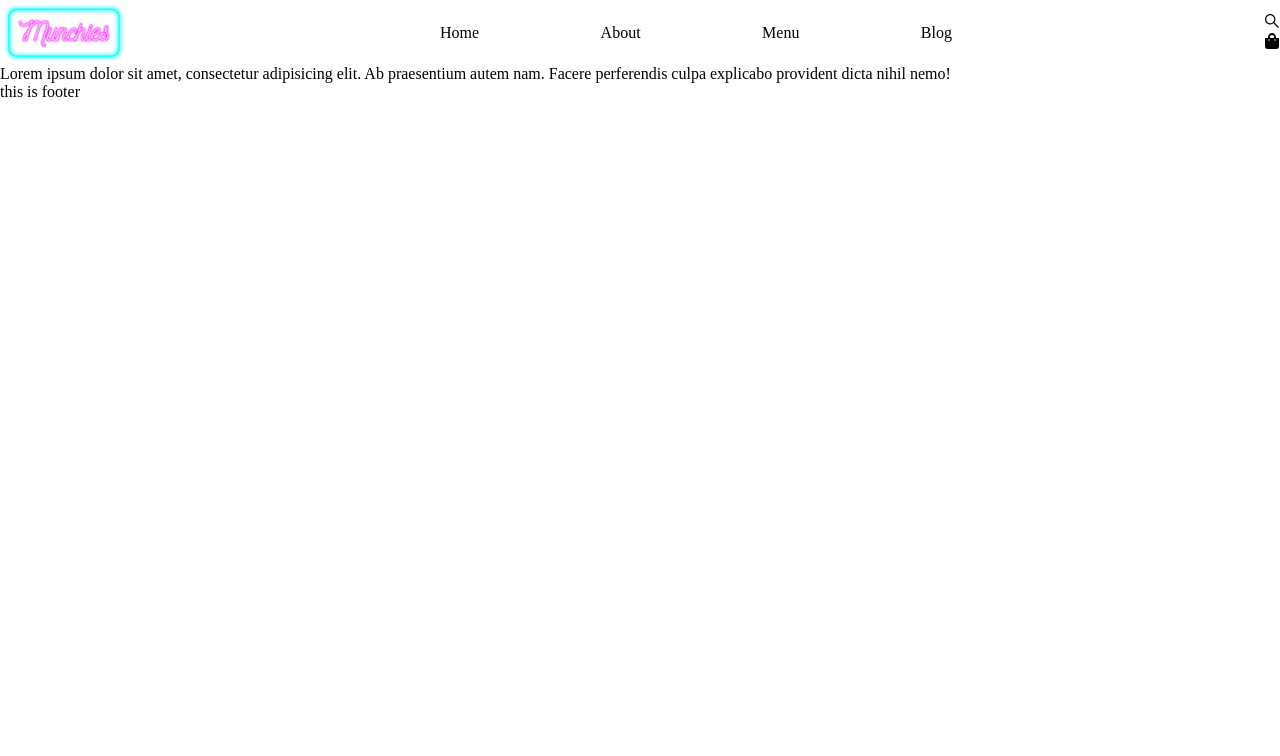
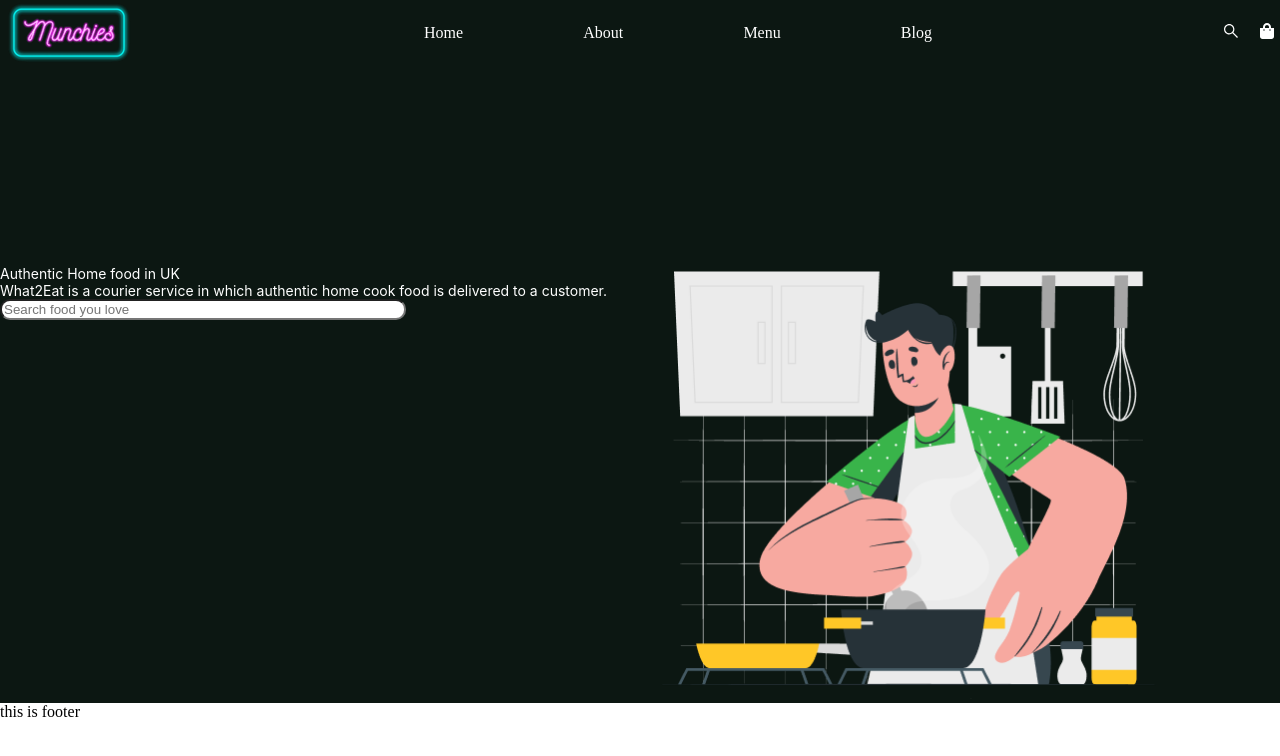
Before and after one commit to MuhammadJunaid01/munichies-bd, a Next.js app: page / in a window 1280 px wide. Shown: the top 756 px of the page. Built offline with nearby package versions, Linux system fonts and the light colour scheme; a web font is replaced by a local one.

Commit message:
hero banner code re-factor

```diff
--- a/component/heroBanner/HeroBanner.tsx
+++ b/component/heroBanner/HeroBanner.tsx
@@ -1,13 +1,29 @@
-import React from 'react'
+import { Col, Row } from 'antd'
+import Image from 'next/image'
+import { HeroBannerProps } from '../../types'
 
-const HeroBanner = () => {
+const HeroBanner = (props: HeroBannerProps) => {
+  const { title, info, input, img, bgColor, color, marginTop } = props
   return (
-    <div>
-      <p>
-        Lorem ipsum dolor sit amet, consectetur adipisicing elit. Ab praesentium
-        autem nam. Facere perferendis culpa explicabo provident dicta nihil
-        nemo!
-      </p>
+    <div
+      style={{
+        backgroundColor: bgColor,
+        color: color,
+        overflow: 'hidden',
+      }}
+    >
+      <div style={{ marginTop: `${marginTop}px` }}>
+        <Row gutter={[16, 16]}>
+          <Col sm={24} md={12}>
+            <p>{title}</p>
+            <p>{info}</p>
+            {input}
+          </Col>
+          <Col sm={24} md={12}>
+            <Image src={img} width={521} height={435} alt="hero banner" />
+          </Col>
+        </Row>
+      </div>
     </div>
   )
 }
--- /dev/null
+++ b/component/input/Input.tsx
@@ -0,0 +1,17 @@
+import { InputProps } from '../../types'
+
+const Input = (props: InputProps) => {
+  const { placeHolder, width, button, bg, radius, type } = props
+  return (
+    <div>
+      <input
+        style={{ width: width, backgroundColor: bg, borderRadius: radius }}
+        type={type}
+        placeholder={placeHolder}
+      />
+      {button}
+    </div>
+  )
+}
+
+export default Input
--- a/component/menubar/MenuBar.tsx
+++ b/component/menubar/MenuBar.tsx
@@ -12,11 +12,19 @@ const MenuBar = (props: NavbarProps) => {
     <div className={classNameContainer ? classNameContainer : style.container}>
       <div className={classNameContent ? classNameContent : style.menu}>
         <Image src={logo ? logo : ''} width={128} height={65} alt="" />
-        <div className={style.menu_content}>
+        <div
+          className={`${
+            isCollapse
+              ? [style.menu_content, style.open].join(' ')
+              : style.menu_content
+          }`}
+        >
           {paths.map((path, index) => {
             return (
               <div key={index}>
-                <li>{path.name}</li>
+                <li className={isCollapse ? style.menuItem : ''}>
+                  {path.name}
+                </li>
               </div>
             )
           })}
--- a/pages/index.tsx
+++ b/pages/index.tsx
@@ -1,7 +1,8 @@
 import Head from 'next/head'
-
 import HeroBanner from '../component/heroBanner/HeroBanner'
+import Input from '../component/input/Input'
 import MainLayoute from '../layoutes/MainLayoute'
+import HeroImage from '../public/hero-image.png'
 export default function Home() {
   return (
     <>
@@ -13,7 +14,23 @@ export default function Home() {
       </Head>
       <main>
         <MainLayoute>
-          <HeroBanner />
+          <HeroBanner
+            title="Authentic Home food in UK"
+            info="What2Eat is a courier service in which authentic home cook food is delivered to a customer."
+            bgColor="#0C1712"
+            color="#FFFFFF"
+            marginTop={200}
+            img={HeroImage}
+            input={
+              <Input
+                type="text"
+                placeHolder="Search food you love"
+                width={398}
+                radius={10}
+                bg="#FFFFFF"
+              />
+            }
+          />
         </MainLayoute>
       </main>
     </>
--- a/styles/globals.css
+++ b/styles/globals.css
@@ -108,6 +108,8 @@ a {
 /* @import url(//db.onlinewebfonts.com/c/040a78b437acd0433612f92e61d04a1b?family=Gilroy-Medium) */
 @import url(//db.onlinewebfonts.com/c/040a78b437acd0433612f92e61d04a1b?family=Gilroy-Medium);
 :root {
+  --main-bg-color: #0c1712;
+  --main-text-color: #ffffff;
 }
 html,
 body {
--- a/styles/menubar.module.css
+++ b/styles/menubar.module.css
@@ -3,8 +3,10 @@
   /* height: fit-content; */
   box-sizing: border-box;
   overflow-x: hidden;
-  /* overflow: hidden; */
+  overflow: hidden;
   position: relative;
+  padding: 0px 5px;
+  background-color: var(--main-bg-color);
 }
 .navbar_content {
   display: flex;
@@ -17,7 +19,9 @@
   justify-content: space-between;
   position: relative;
   flex-wrap: wrap;
+  color: var(--main-text-color);
 }
+
 .menu_content {
   display: flex;
   flex-basis: 40%;
@@ -38,6 +42,11 @@
   cursor: pointer;
   display: none;
 }
+.menu_icon {
+  display: flex;
+  justify-content: center;
+  gap: 20px;
+}
 /* .navbar_menu.open {
     transform: translateX(0%);
   } */
@@ -45,13 +54,18 @@
   .menu {
     display: flex;
   }
-  .menu.open {
+
+  .menu_content {
+    display: block;
+    transform: translateX(-260%);
+    transform-origin: left;
+    transition: transform 800ms ease-in-out;
+  }
+  .menu_content.open {
     margin-top: 30px;
     transform: translateX(0%);
     flex-direction: column;
-  }
-  .menu_content {
-    display: none;
+    gap: 20px;
   }
   .collapse_icon {
     display: block;
@@ -59,4 +73,7 @@
   .menu_icon {
     display: none;
   }
+  .menuItem {
+    margin-bottom: 10px;
+  }
 }
```
Also changed, not shown: types/index.ts (+19 -0 lines), public/hero-image.png (added).
